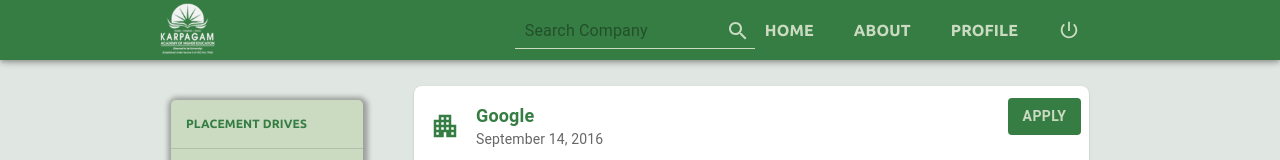
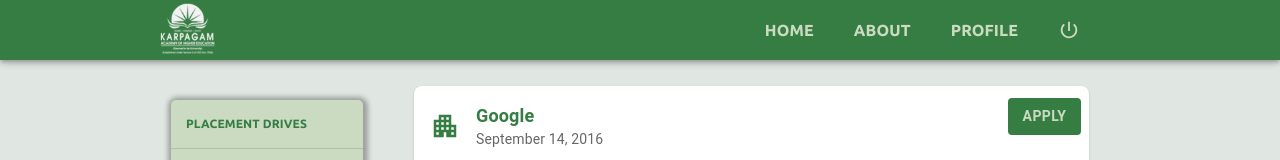
Before and after one commit to aakkss37/MERN-Placement-and-Internship-Cell, a React (Create React App) app in the folder studentsLogin/: page /placement-drive in a window 1280 px wide. Shown: the top 160 px of the page. Built offline with nearby package versions, Linux system fonts and the light colour scheme; grey boxes are pictures that could not be loaded.

Commit message:
search removed

```diff
--- a/studentsLogin/src/components/Constants/UI/Header/Header.jsx
+++ b/studentsLogin/src/components/Constants/UI/Header/Header.jsx
@@ -2,7 +2,6 @@
 import { useNavigate } from 'react-router-dom';
 import MenuIcon from '@mui/icons-material/Menu';
 import logo from '../../../../asset/logo.png';
-import Search from './Search';
 
 import { GeneralText, HeaderStyled, IconButtonStyled, LogoConatiner, LogoutBox, LogoutIcon, ProfileContainer, ToolbarStyled } from './headerStyle.js';
 
@@ -33,8 +32,6 @@
 					<img src={logo} alt="Logo" style={{ width: '55px' }} onClick={()=> navigate('/')}/>
 				</LogoConatiner>
 
-				<Search />
-
 				<ProfileContainer>
 					<GeneralText style={{ marginRight: '40px', cursor: 'pointer' }} onClick={() => navigate('/')}> HOME</GeneralText>
 					<GeneralText style={{ marginRight: '40px', cursor: 'pointer' }} onClick={() => navigate('/about')}> ABOUT</GeneralText>
--- a/studentsLogin/src/components/Constants/UI/Header/Search.jsx
+++ /dev/null
@@ -1,21 +0,0 @@
-import React from 'react';
-import SearchIcon from '@mui/icons-material/Search';
-import { InputSearchBase, SearchContainer, SearchIconWrapper } from './searchStyle.js';
-
-const Search = () => {
-
-
-	return (
-		<SearchContainer>
-			<InputSearchBase
-				placeholder='Search Company'
-			/>
-			<SearchIconWrapper>
-				<SearchIcon style={{ color: 'rgb(202,219,194)'}} />
-			</SearchIconWrapper>
-		</SearchContainer>
-	)
-}
-
-
-export default Search
--- a/studentsLogin/src/components/Constants/UI/Header/searchStyle.js
+++ /dev/null
@@ -1,41 +0,0 @@
-
-import { styled, InputBase, Box, } from '@mui/material';
-
-
-export const SearchContainer = styled(Box)(({ theme }) => ({
-	borderBottom: '1px solid rgb(202,219,194)',
-	marginright: '10px',
-	marginleft: '10px',
-	width: '25%',
-	display: 'flex',
-	alignItems: 'center',
-	paddingTop: '2px',
-	[theme.breakpoints.down('md')]: {
-		width: '50%',
-		marginright: '15px',
-	}
-}))
-export const InputSearchBase = styled(InputBase)(({ theme }) => ({
-	width: '100%',
-	paddingLeft: '10px',
-
-	[theme.breakpoints.down('md')]: {
-		'& > .MuiInputBase-input': {
-			fontSize: 14,
-		},
-	},
-	[theme.breakpoints.down('sm')]: {
-		'& > .MuiInputBase-input': {
-			fontSize: 12,
-		},
-	}
-}))
-
-export const SearchIconWrapper = styled(Box)(({ theme }) => ({
-  marginLeft: 'auto',
-  padding: '5px',
-  display: 'flex',
-	[theme.breakpoints.down('sm')]: {
-		display: 'none',
-	}
-}))
```
